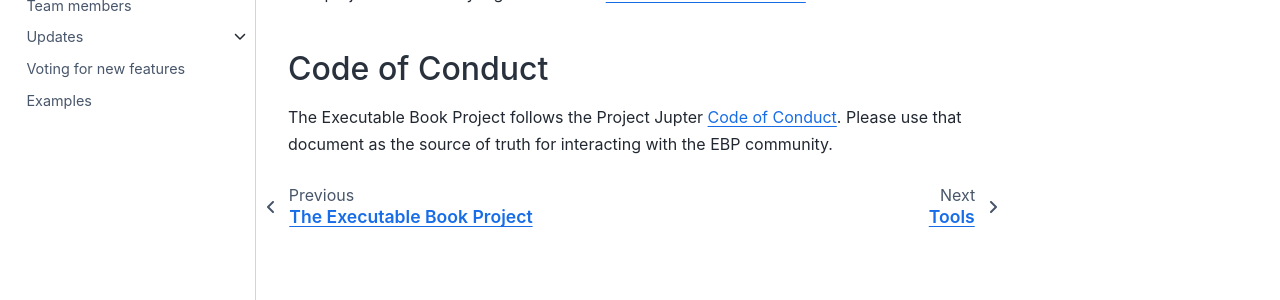
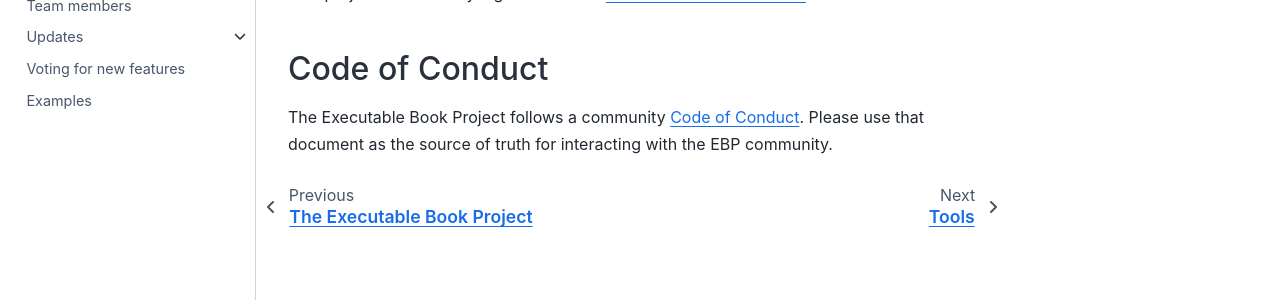
Before and after one commit to executablebooks/meta, a Sphinx documentation site: the page built from docs/about.md, in a window 1280 px wide. Shown: the part 305-605 px from the top of the page. Built offline with Sphinx 7.4.7 and the Sphinx Book theme 1.1.4, drawn with Linux system fonts in a browser that asks for light colours; pages that are not in the unit, such as notebooks, are missing from menus; the version number could not be read and is left out.

```diff
--- a/docs/about.md
+++ b/docs/about.md
@@ -12,7 +12,7 @@ This project is funded by a grant from the [Alfred P. Sloan Foundation](https://
 
 ## Code of Conduct
 
-The Executable Book Project follows the Project Jupter
-[Code of Conduct](https://github.com/jupyter/governance/blob/master/conduct/code_of_conduct.md).
+The Executable Book Project follows a community
+[Code of Conduct](https://github.com/executablebooks/.github/blob/master/CODE_OF_CONDUCT.md).
 Please use that document as the source of truth for interacting with the EBP
 community.
```
